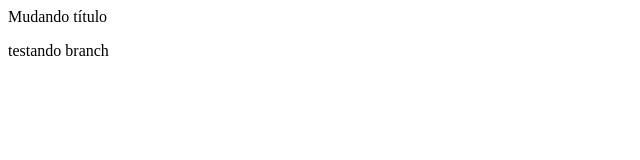
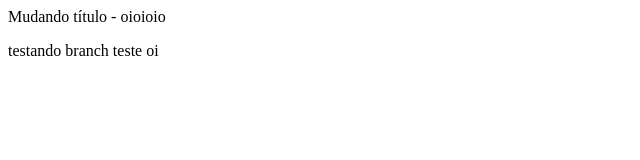
Before and after one commit to kelson-forlogic/meu-site, a plain HTML site: page index.html in a window 1280 px wide. Shown: the whole page, without its empty margins (0-640 px from the left). Drawn offline with Linux system fonts and the light colour scheme.

Commit message:
teste kelson

```diff
--- a/index.html
+++ b/index.html
@@ -1,8 +1,8 @@
 <html>
     <head>
-        <p>Mudando título</p>
+        <p>Mudando título - oioioio</p>
     </head>
     <main>
-        testando branch
+        testando branch teste oi
     </main>
 </html>
```
